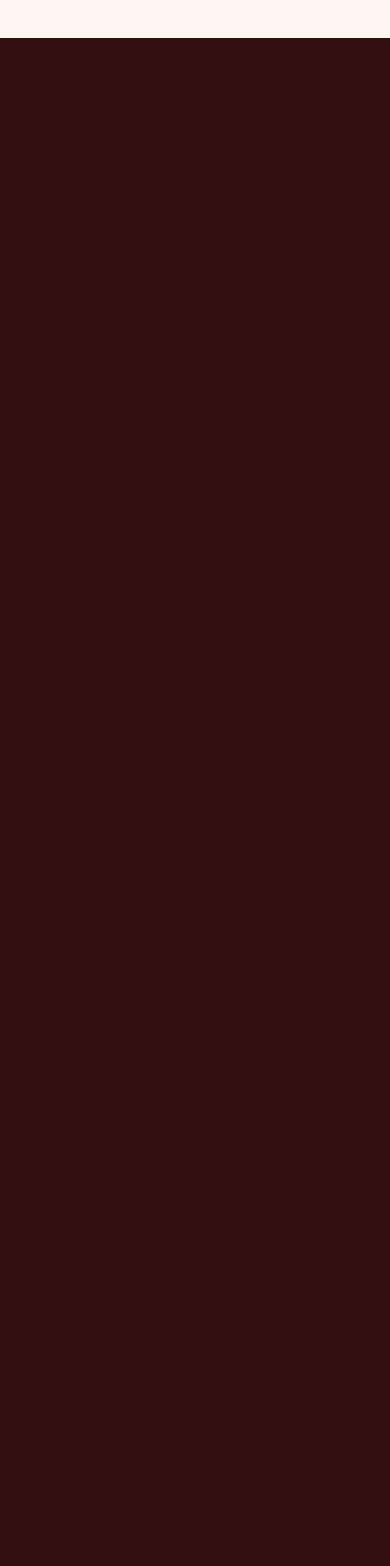
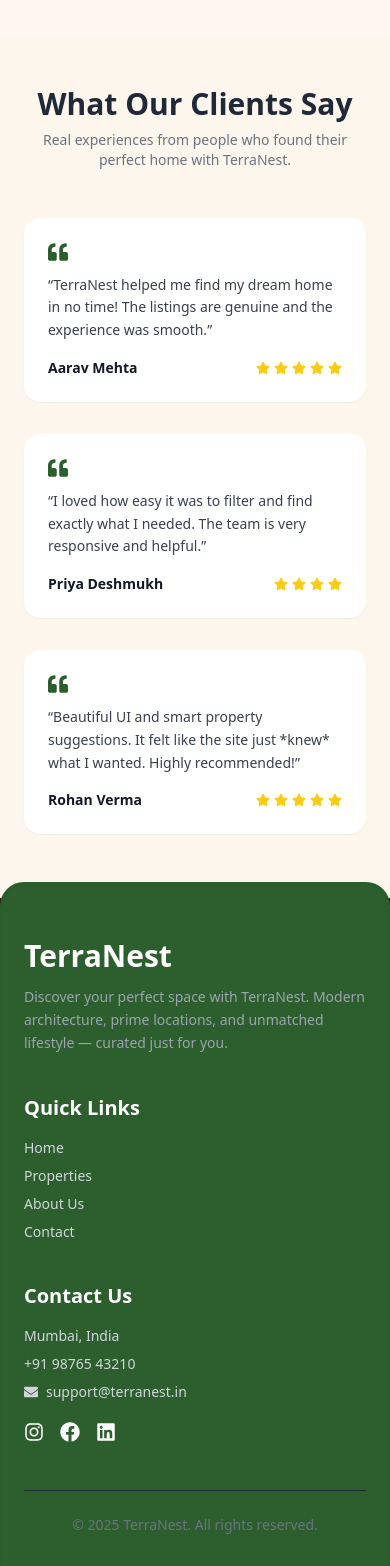
Before and after one commit to Kalpa07/Real-estate, a React (Vite) app in the folder react/: page / in a window 390 px wide. Shown: the part 4182-5748 px from the top of the page. Built offline with nearby package versions, Linux system fonts and the light colour scheme; the HTML template or start-up script is replaced by a standard one.

Commit message:
added reviews and footer

```diff
--- a/react/src/components/Footer.jsx
+++ b/react/src/components/Footer.jsx
@@ -1,11 +1,116 @@
-import React from 'react'
+import React, { useEffect, useRef } from "react";
+import { FaInstagram, FaLinkedin, FaFacebook, FaEnvelope } from "react-icons/fa";
+import gsap from "gsap";
+import { ScrollTrigger } from "gsap/ScrollTrigger";
+
+gsap.registerPlugin(ScrollTrigger);
 
 const Footer = () => {
+  const footerRef = useRef(null);
+  const sectionRefs = useRef([]);
+
+  useEffect(() => {
+    gsap.fromTo(
+      footerRef.current,
+      { opacity: 0, y: 60 },
+      {
+        opacity: 1,
+        y: 0,
+        duration: 1,
+        ease: "power3.out",
+        scrollTrigger: {
+          trigger: footerRef.current,
+          start: "top bottom",
+        },
+      }
+    );
+
+    sectionRefs.current.forEach((el, i) => {
+      gsap.fromTo(
+        el,
+        { opacity: 0, y: 30 },
+        {
+          opacity: 1,
+          y: 0,
+          duration: 0.6,
+          ease: "power2.out",
+          delay: i * 0.15,
+          scrollTrigger: {
+            trigger: el,
+            start: "top 85%",
+          },
+        }
+      );
+    });
+  }, []);
+
   return (
-    <div>
+    <footer
+      ref={footerRef}
+      className="bg-primary text-white px-6 py-14 sm:px-10 lg:px-24 rounded-t-3xl shadow-inner"
+    >
+      <div className="grid gap-10 md:grid-cols-3">
+        {/* Brand */}
+        <div ref={(el) => (sectionRefs.current[0] = el)}>
+          <h2 className="text-3xl font-bold mb-3 text-primary-400">TerraNest</h2>
+          <p className="text-sm text-gray-400 leading-relaxed">
+            Discover your perfect space with TerraNest. Modern architecture, prime locations, and unmatched lifestyle — curated just for you.
+          </p>
+        </div>
 
-    </div>
-  )
-}
+        {/* Links */}
+        <div ref={(el) => (sectionRefs.current[1] = el)}>
+          <h3 className="text-xl font-semibold mb-4">Quick Links</h3>
+          <ul className="space-y-2 text-gray-300 text-sm">
+            <li><a href="/" className="hover:text-primary transition-all">Home</a></li>
+            <li><a href="/properties" className="hover:text-primary transition-all">Properties</a></li>
+            <li><a href="/about" className="hover:text-primary transition-all">About Us</a></li>
+            <li><a href="/contact" className="hover:text-primary transition-all">Contact</a></li>
+          </ul>
+        </div>
 
-export default Footer
+        {/* Contact */}
+        <div ref={(el) => (sectionRefs.current[2] = el)}>
+          <h3 className="text-xl font-semibold mb-4">Contact Us</h3>
+          <p className="text-sm text-gray-300 mb-2">Mumbai, India</p>
+          <p className="text-sm text-gray-300 mb-2">+91 98765 43210</p>
+          <p className="text-sm text-gray-300 flex items-center gap-2">
+            <FaEnvelope /> support@terranest.in
+          </p>
+
+          {/* Social icons */}
+          <div className="flex gap-4 mt-5 text-xl">
+            <a
+              href="#"
+              className="hover:text-primary transform hover:scale-110 transition-all duration-300"
+              aria-label="Instagram"
+            >
+              <FaInstagram />
+            </a>
+            <a
+              href="#"
+              className="hover:text-primary transform hover:scale-110 transition-all duration-300"
+              aria-label="Facebook"
+            >
+              <FaFacebook />
+            </a>
+            <a
+              href="#"
+              className="hover:text-primary transform hover:scale-110 transition-all duration-300"
+              aria-label="LinkedIn"
+            >
+              <FaLinkedin />
+            </a>
+          </div>
+        </div>
+      </div>
+
+      {/* Bottom copyright */}
+      <div className="border-t border-gray-800 mt-12 pt-6 text-sm text-gray-500 text-center">
+        © {new Date().getFullYear()} TerraNest. All rights reserved.
+      </div>
+    </footer>
+  );
+};
+
+export default Footer;
--- a/react/src/components/Reviews.jsx
+++ b/react/src/components/Reviews.jsx
@@ -1,10 +1,82 @@
+import React, { useEffect, useRef } from "react";
+import gsap from "gsap";
+import { ScrollTrigger } from "gsap/ScrollTrigger";
+import { FaStar, FaQuoteLeft } from "react-icons/fa";
+
+gsap.registerPlugin(ScrollTrigger);
+
+const reviews = [
+  {
+    name: "Aarav Mehta",
+    rating: 5,
+    text: "TerraNest helped me find my dream home in no time! The listings are genuine and the experience was smooth.",
+  },
+  {
+    name: "Priya Deshmukh",
+    rating: 4,
+    text: "I loved how easy it was to filter and find exactly what I needed. The team is very responsive and helpful.",
+  },
+  {
+    name: "Rohan Verma",
+    rating: 5,
+    text: "Beautiful UI and smart property suggestions. It felt like the site just *knew* what I wanted. Highly recommended!",
+  },
+];
 
 const Reviews = () => {
+  const reviewRefs = useRef([]);
+
+  useEffect(() => {
+    reviewRefs.current.forEach((el, i) => {
+      gsap.fromTo(
+        el,
+        { opacity: 0, y: 40 },
+        {
+          opacity: 1,
+          y: 0,
+          duration: 0.8,
+          ease: "power3.out",
+          delay: i * 0.15,
+          scrollTrigger: {
+            trigger: el,
+            start: "top 85%",
+          },
+        }
+      );
+    });
+  }, []);
+
   return (
-    <div>
+    <section className="bg-accent text-gray-900 px-6 py-16 sm:px-10 lg:px-24">
+      <div className="max-w-4xl mx-auto text-center mb-12">
+        <h2 className="text-3xl font-bold mb-2 text-gray-800">What Our Clients Say</h2>
+        <p className="text-gray-500 text-sm">
+          Real experiences from people who found their perfect home with TerraNest.
+        </p>
+      </div>
 
-    </div>
-  )
-}
+      <div className="grid gap-8 md:grid-cols-3">
+        {reviews.map((review, i) => (
+          <div
+            key={i}
+            ref={(el) => (reviewRefs.current[i] = el)}
+            className="bg-white p-6 rounded-2xl shadow-sm hover:shadow-md transition-all duration-300"
+          >
+            <FaQuoteLeft className="text-primary text-xl mb-3" />
+            <p className="text-gray-700 text-sm mb-4 leading-relaxed">“{review.text}”</p>
+            <div className="flex items-center justify-between">
+              <span className="font-semibold text-sm">{review.name}</span>
+              <div className="flex gap-1 text-yellow-400 text-sm">
+                {[...Array(review.rating)].map((_, index) => (
+                  <FaStar key={index} />
+                ))}
+              </div>
+            </div>
+          </div>
+        ))}
+      </div>
+    </section>
+  );
+};
 
-export default Reviews
+export default Reviews;
--- a/react/src/pages/Home.jsx
+++ b/react/src/pages/Home.jsx
@@ -68,9 +68,7 @@ const Home = () => {
           <div className="flex justify-center items-center h-screen">
           <Reviews />
         </div>
-          <div className="flex justify-center items-center h-screen">
           <Footer />
-        </div>
       </div>
     </div>
   );
```
